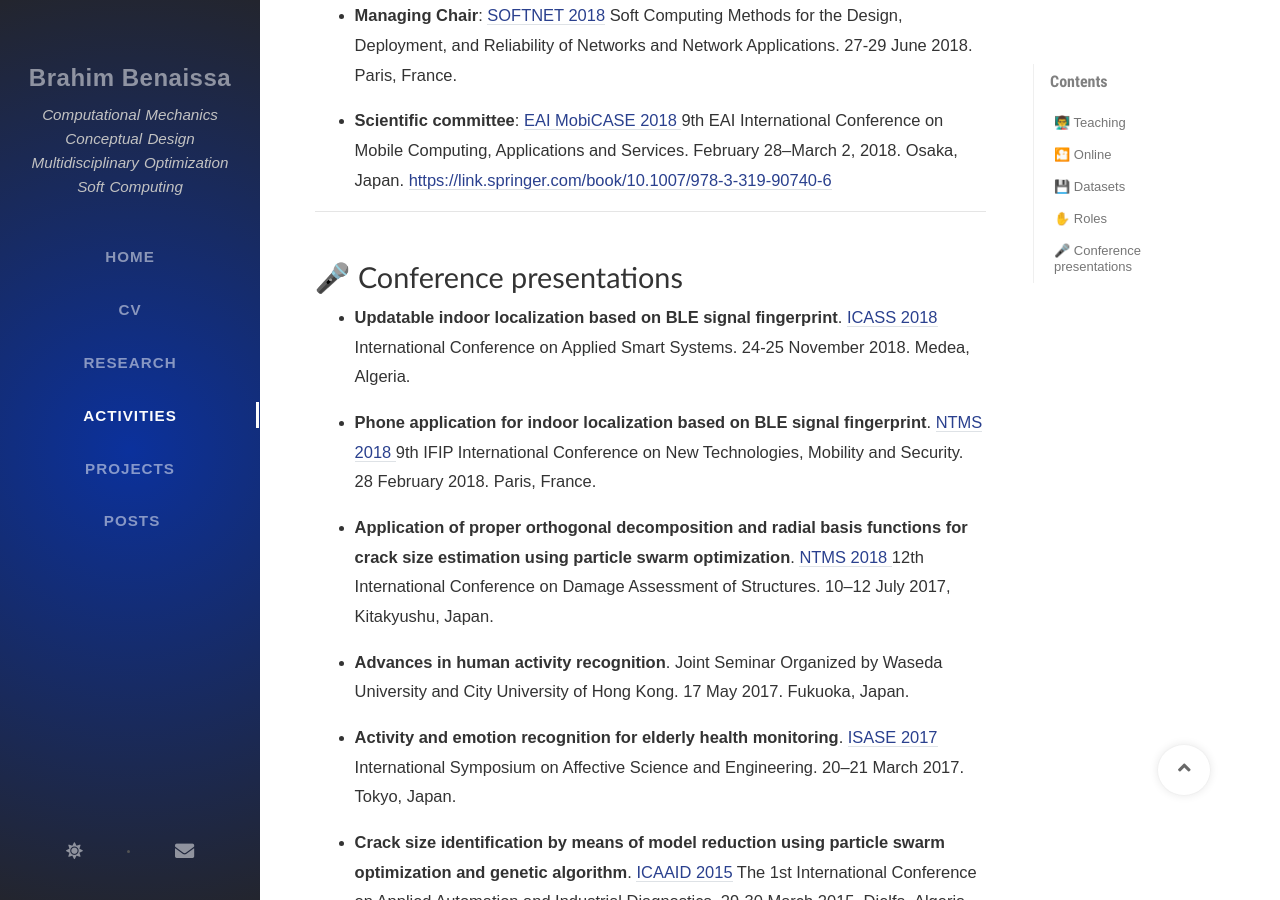
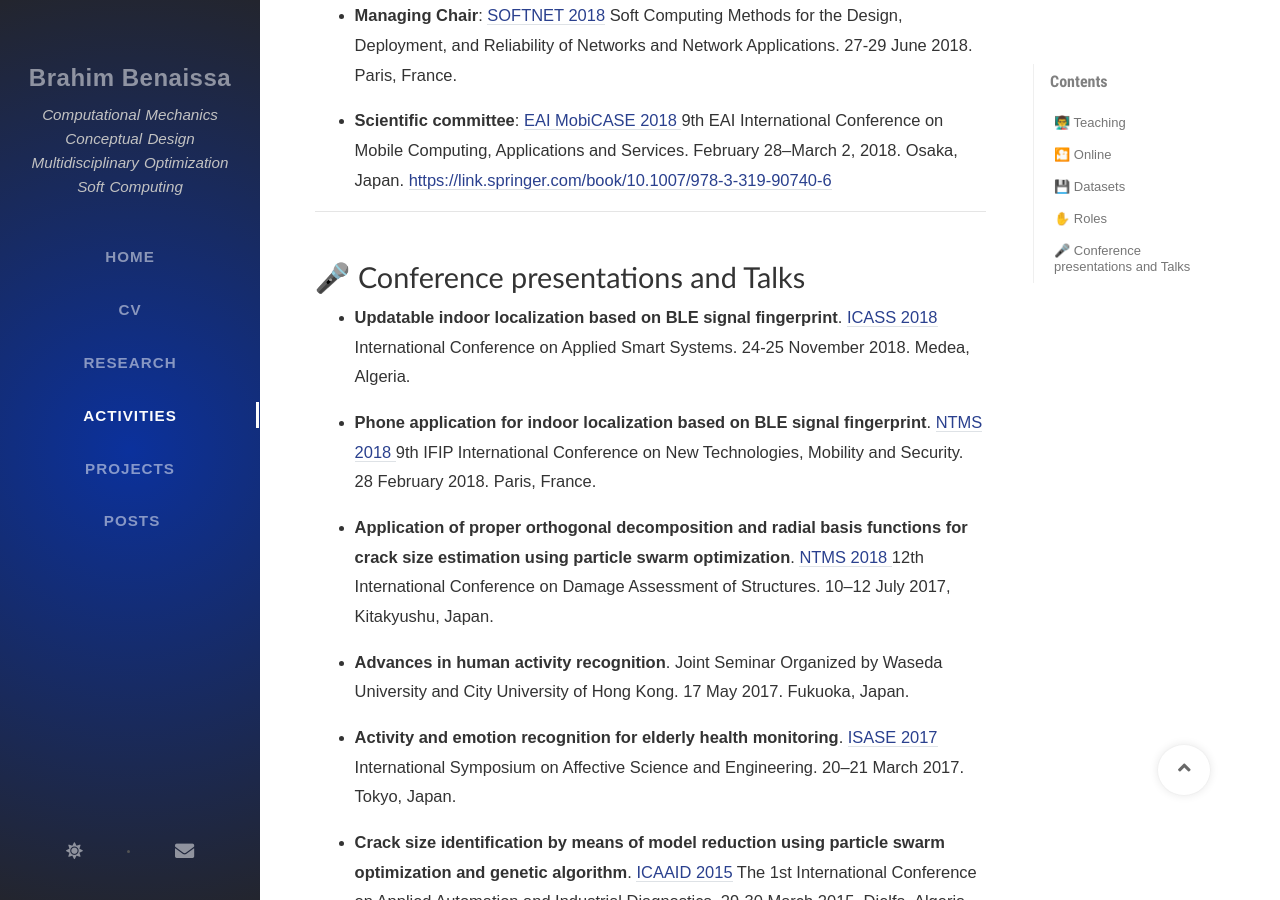
Before and after one commit to Brahim-Benaissa/Brahim-Benaissa.github.io, a Jekyll site: the page built from tabs/activities.md, in a window 1280 px wide and 900 px high, scrolled down 2783 px. Built offline with Jekyll 4.4.1, drawn with Linux system fonts in a browser that asks for light colours; nearby versions of some CDN libraries; some web fonts are replaced; comment, search, counter and statistics services are not loaded.

Commit message:
Update activities.md

```diff
--- a/tabs/activities.md
+++ b/tabs/activities.md
@@ -84,7 +84,7 @@ toc: true
 
 ---
 
-# 🎤 Conference presentations
+# 🎤 Conference presentations and Talks
 
 - **Updatable indoor localization based on BLE signal fingerprint**. <a href="https://ieeexplore.ieee.org/xpl/conhome/8642804/proceeding" target="_blank"> ICASS 2018 </a>  International Conference on Applied Smart Systems. 24-25 November 2018. Medea, Algeria.
 
```
